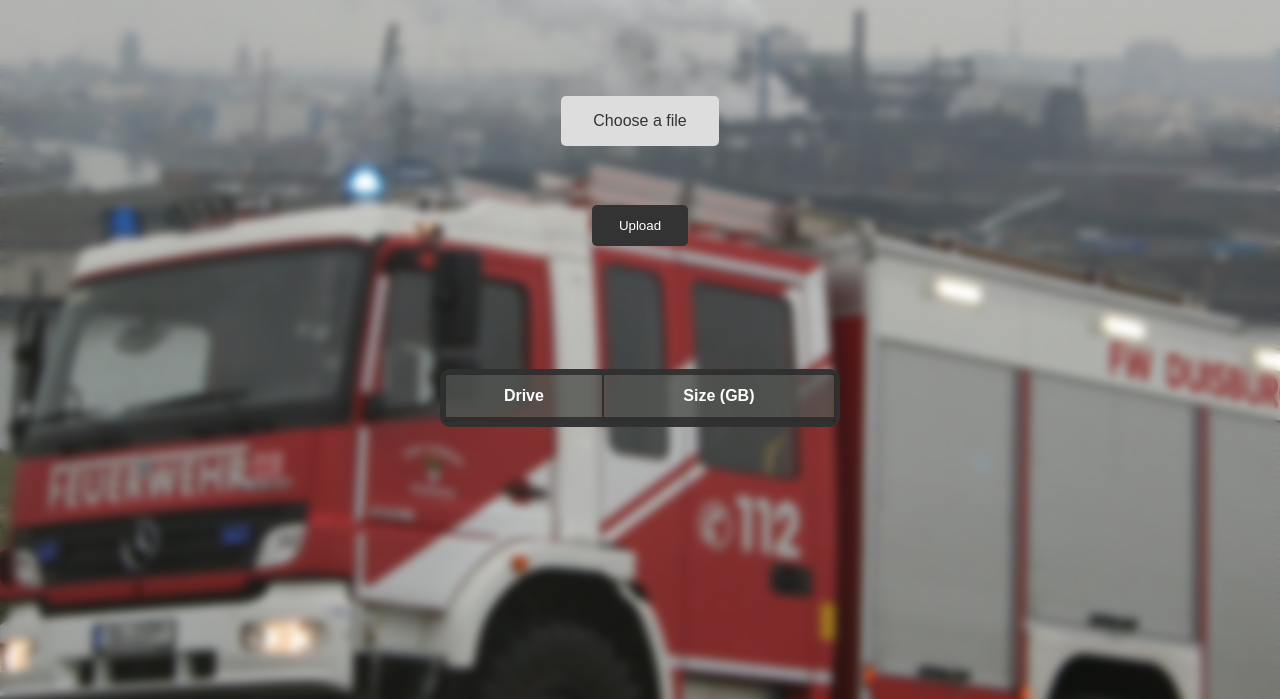
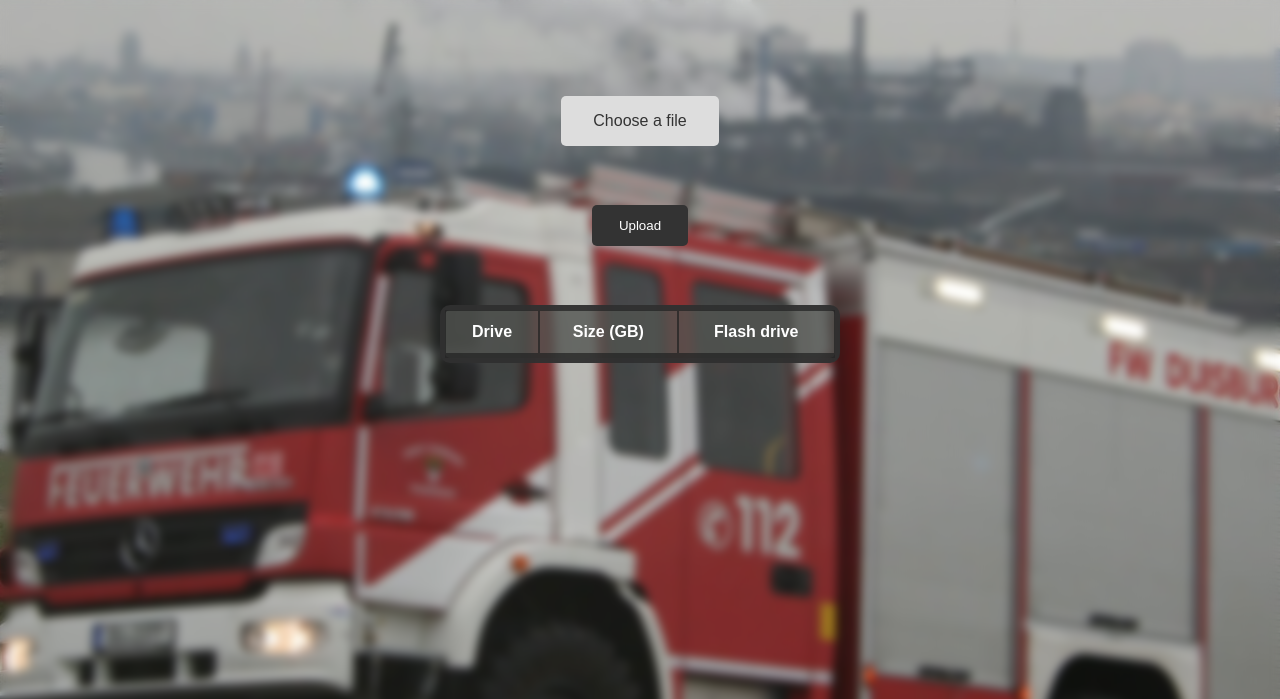
Before and after one commit to lucamillers/DriveFlasherWebinterface, a PHP site: page / in a window 1280 px wide. Shown: the top 699 px of the page. Run offline with PHP 8.4, Linux system fonts and the light colour scheme; lists and menus that the app fills with data are empty.

Commit message:
Added column for selecting drives, moved table

```diff
--- a/index.php
+++ b/index.php
@@ -14,13 +14,11 @@
       </div>
       <input type="submit" value="Upload">
     </form>
-  </div>
-
-<div class="container">
   <table class="responsive">
       <tr>
         <th>Drive</th>
         <th>Size (GB)</th>
+        <th>Flash drive</th>
       </tr>
       <?php
         exec('lsblk -d --output NAME,SIZE', $output);
@@ -31,11 +29,11 @@
             if (preg_match('/[Mm]/', $matches[2])) {
               $size = $size / 1024;
             }
-            echo "<tr><td>$drive</td><td>$size</td></tr>\n";
+            echo "<tr><td>$drive</td><td>$size</td><td><input type='checkbox'></td></tr>\n";
           }
         }
       ?>
   </table>
-</div>
+  </div>
 </body>
 </html>
```
